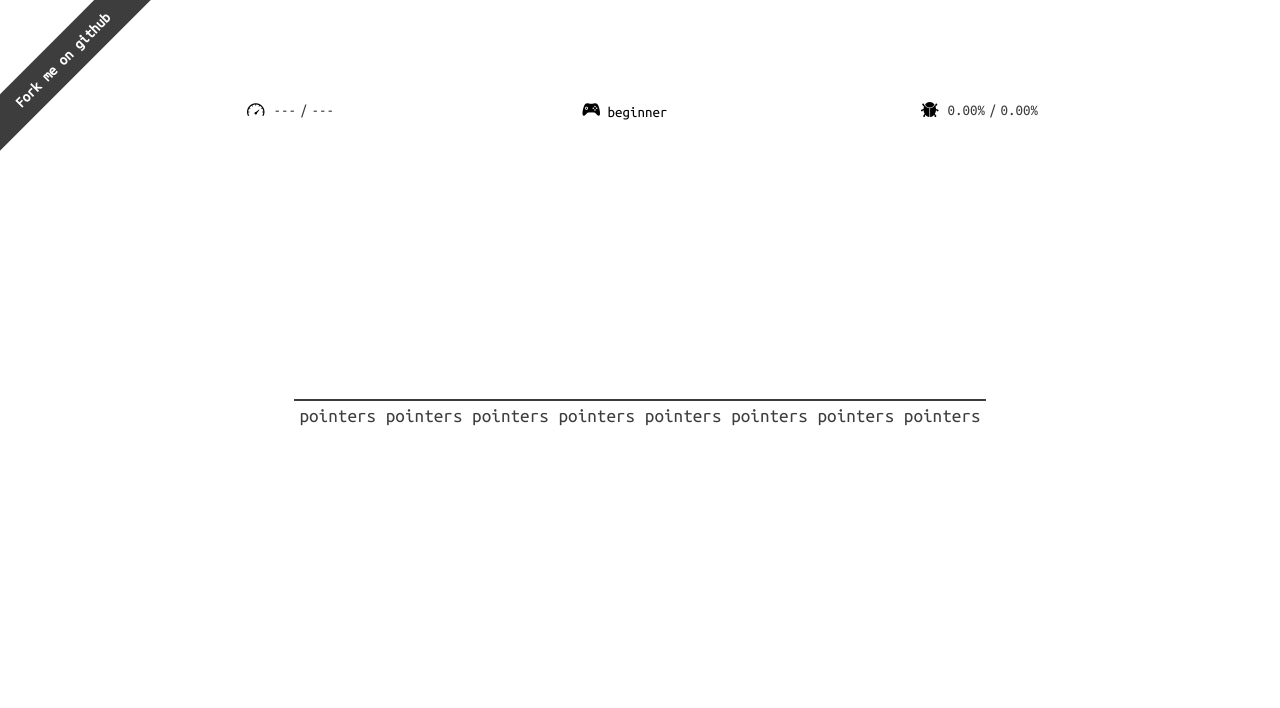
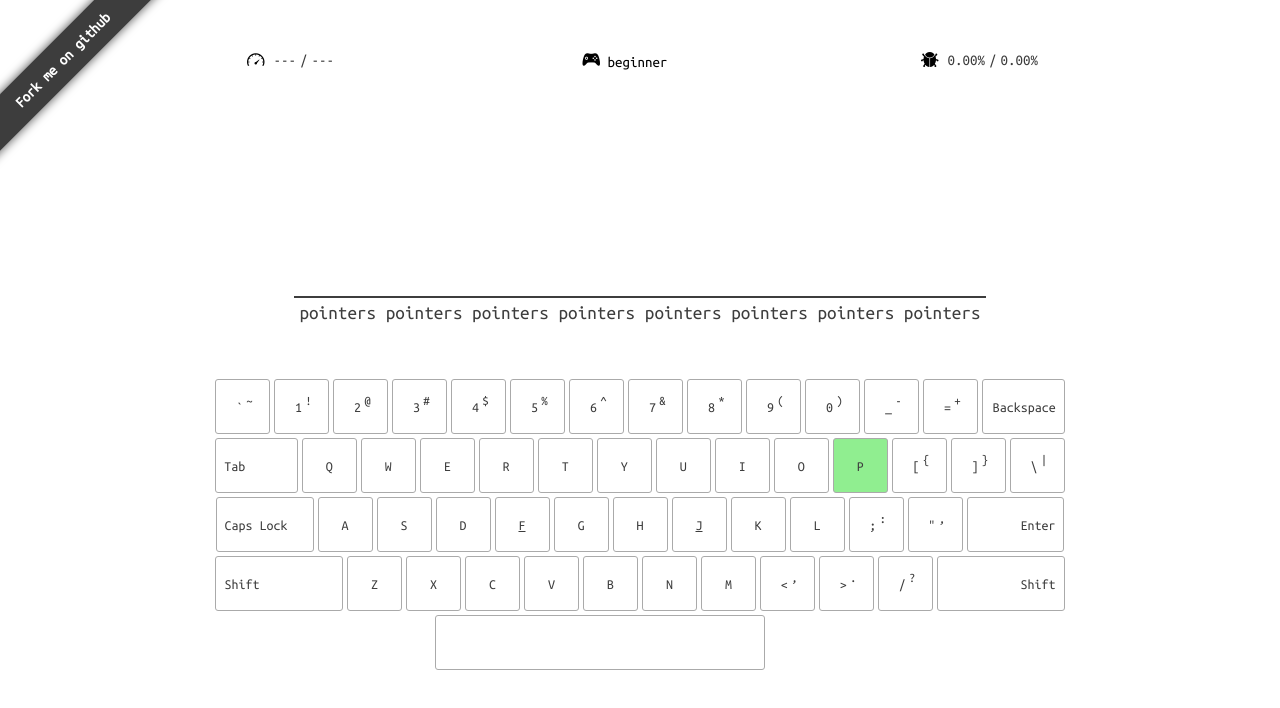
Before and after one commit to dprovodnikov/rapid_typing, a website built with webpack: page public/index.html in a window 1280 px wide. Built offline with nearby package versions, Linux system fonts and the light colour scheme.

Commit message:
Added: keyboard 2d illustration. Every time you we are typing the keyboard highlights the next proper key we need to press.

```diff
--- a/public/css/style.css
+++ b/public/css/style.css
@@ -16,6 +16,7 @@ html, body {
   width: 250px;
   background: #3d3d3d;
   color: #fff;
+  box-shadow: 0 0 10px 1px rgba(0, 0, 0, .6);
   font: bold 15px 'Ubuntu Mono';
   display: flex;
   align-items: center;
@@ -27,7 +28,7 @@ html, body {
 
 #github:hover {
   background: #2d2d2d;
-
+  box-shadow: 0 0 10px 2px rgba(0, 0, 0, .6);
 }
 
 body {
@@ -42,7 +43,14 @@ body {
   justify-content: center;
   flex-direction: column;
   min-width: 1000px;
-  height: 100px;
+}
+
+.wordline-container {
+  margin: 80px 0 50px 0;
+  display: flex;
+  flex-direction: column;
+  align-items: center;
+  justify-content: center;
 }
 
 .wordline,
@@ -84,7 +92,7 @@ span.untyped.wrong {
   align-items: center;
   width: 800px;
   position: absolute;
-  top: 100px;
+  top: 50px;
   left: 0;
   right: 0;
   margin: 0 auto;
@@ -195,3 +203,76 @@ span.untyped.wrong {
 .mode-dropdown li:hover {
   color: lightgreen;
 }
+
+/************
+* keyboard
+*************/
+
+.keyline {
+  position: relative;
+  display: flex;
+  justify-content: center;
+}
+
+.key {
+  flex-shrink: 0;
+  border-radius: 3px;
+  border: 1px solid #aaa;
+  width: 55px;
+  height: 55px;
+  margin: 2px;
+  display: flex;
+  justify-content: center;
+  align-items: center;
+  font: normal 14px 'Ubuntu Mono';
+  color: #3d3d3d;
+  text-transform: capitalize;
+}
+
+.key.key-target {
+  background: lightgreen;
+}
+
+.subkey {
+  font: normal 13px 'Ubuntu Mono' !important;
+  transform: translate(50%, -50%);
+}
+
+#backspace,
+#tab {
+  width: calc(55px * 1.5);
+}
+
+#caps_lock,
+#enter {
+  width: calc(55px * 1.78);
+}
+
+#shift-l,
+#shift-r {
+  width: calc(55px * 2.32);
+}
+
+#space {
+  width: calc(55px * 6);
+  position: absolute;
+  left: calc(55px * 4);
+}
+
+#j, #f { text-decoration: underline; }
+
+#tab,
+#caps_lock,
+#shift-l {
+  padding: 8px;
+  text-align: left;
+  justify-content: flex-start;
+}
+
+#backspace,
+#enter,
+#shift-r {
+  padding: 8px;
+  text-align: right;
+  justify-content: flex-end;
+}
--- a/public/index.html
+++ b/public/index.html
@@ -43,9 +43,121 @@
         <span class="error-average"></span>
       </div>
     </div>
-    <input class="inputline" type="text" spellcheck="false" autofocus/>
-    <div class="wordline">
-      <span class="placeholder">Words are coming...</span>
+
+    <div class="wordline-container">
+      <input class="inputline" type="text" spellcheck="false" autofocus/>
+      <div class="wordline">
+        <span class="placeholder">Words are coming...</span>
+      </div>
+    </div>
+
+    <div class="keyboard-container">
+      <div class="keyline">
+        <div class="key" id="`">`
+          <div class="subkey">~</div>
+        </div>
+        <div class="key" id="1">1
+          <div class="subkey">!</div>
+        </div>
+        <div class="key" id="2">2
+          <div class="subkey">@</div>
+        </div>
+        <div class="key" id="3">3
+          <div class="subkey">#</div>
+        </div>
+        <div class="key" id="4">4
+          <div class="subkey">$</div>
+        </div>
+        <div class="key" id="5">5
+          <div class="subkey">%</div>
+        </div>
+        <div class="key" id="6">6
+          <div class="subkey">^</div>
+        </div>
+        <div class="key" id="7">7
+          <div class="subkey">&</div>
+        </div>
+        <div class="key" id="8">8
+          <div class="subkey">*</div>
+        </div>
+        <div class="key" id="9">9
+          <div class="subkey">(</div>
+        </div>
+        <div class="key" id="0">0
+          <div class="subkey">)</div>
+        </div>
+        <div class="key" id="underscore">_
+          <div class="subkey">-</div>
+        </div>
+        <div class="key" id="equal">=
+          <div class="subkey">+</div>
+        </div>
+        <div class="key" id="backspace">backspace</div>
+      </div>
+      <div class="keyline">
+        <div class="key" id="tab">tab</div>
+        <div class="key" id="q">q</div>
+        <div class="key" id="w">w</div>
+        <div class="key" id="e">e</div>
+        <div class="key" id="r">r</div>
+        <div class="key" id="t">t</div>
+        <div class="key" id="y">y</div>
+        <div class="key" id="u">u</div>
+        <div class="key" id="i">i</div>
+        <div class="key" id="o">o</div>
+        <div class="key" id="p">p</div>
+        <div class="key" id="[">[
+          <div class="subkey">{</div>
+        </div>
+        <div class="key" id="]">]
+          <div class="subkey">}</div>
+        </div>
+        <div class="key" id="\">\
+          <div class="subkey">|</div>
+        </div>
+      </div>
+      <div class="keyline">
+        <div class="key" id="caps_lock">Caps Lock</div>
+        <div class="key" id="a">a</div>
+        <div class="key" id="s">s</div>
+        <div class="key" id="d">d</div>
+        <div class="key" id="f">f</div>
+        <div class="key" id="g">g</div>
+        <div class="key" id="h">h</div>
+        <div class="key" id="j">j</div>
+        <div class="key" id="k">k</div>
+        <div class="key" id="l">l</div>
+        <div class="key" id=";">;
+          <div class="subkey">:</div>
+        </div>
+        <div class="key" id=""">"
+          <div class="subkey">,</div>
+        </div>
+        <div class="key" id="enter">Enter</div>
+      </div>
+      <div class="keyline">
+        <div class="key" id="shift-l">Shift</div>
+        <div class="key" id="z">z</div>
+        <div class="key" id="x">x</div>
+        <div class="key" id="c">c</div>
+        <div class="key" id="v">v</div>
+        <div class="key" id="b">b</div>
+        <div class="key" id="n">n</div>
+        <div class="key" id="m">m</div>
+        <div class="key" id="<"><
+          <div class="subkey">,</div>
+        </div>
+        <div class="key" id=">">>
+          <div class="subkey">.</div>
+        </div>
+        <div class="key" id="/">/
+          <div class="subkey">?</div>
+        </div>
+        <div class="key" id="shift-r">shift</div>
+      </div>
+      <div class="keyline">
+        <div class="key" id="space"></div>
+      </div>
     </div>
   </div>
 
--- a/public/js/application/app.js
+++ b/public/js/application/app.js
@@ -17,6 +17,7 @@ export default class Application {
   setMode(mode) {
     this.modeTitle.html(mode);
     this.wordline = new Wordline(mode);
+    this.wordline.setFocus();
   }
 
   bindEvents() {
--- a/public/js/wordline/wordline.js
+++ b/public/js/wordline/wordline.js
@@ -9,6 +9,7 @@ export default class Wordline {
 
     this.inputline = $('.inputline');
     this.wordline = $('.wordline');
+    this.keys = $('.key');
 
     this.inputline.val('')
 
@@ -20,6 +21,7 @@ export default class Wordline {
 
     this.untypedClass = 'untyped';
     this.wrongClass = 'wrong';
+    this.keyTargetClass = 'key-target';
     this.ctrlPressed = false;
 
     this.bindEvents();
@@ -29,6 +31,7 @@ export default class Wordline {
     * so the function will not do certain things like statistic update requests
     */
     this.fill(true);
+
   }
 
   bindEvents() {
@@ -43,7 +46,7 @@ export default class Wordline {
       let isOk = this.check(String.fromCharCode(e.keyCode));
 
       if(!isOk) {
-        this.letters.length ? this.highlight() : this.fill();
+        this.letters.length ? this.highlightMistake() : this.fill();
       }
 
       return isOk;
@@ -74,7 +77,16 @@ export default class Wordline {
     });
   }
 
-  highlight() {
+  hightlightKeyTarget() {
+    let untyped = $(`.${this.untypedClass}`);
+
+    let keyTarget = untyped.eq(0).text().trim() || 'space';
+
+    this.keys.removeClass(this.keyTargetClass);
+    this.keys.filter(`#${keyTarget}`).addClass(this.keyTargetClass);
+  }
+
+  highlightMistake() {
     let untyped = $(`.${this.untypedClass}`);
 
     untyped.addClass(this.wrongClass)
@@ -117,6 +129,8 @@ export default class Wordline {
       this.clean();
     }
 
+    if(output) this.hightlightKeyTarget();
+
     return output;
   }
 
@@ -135,6 +149,7 @@ export default class Wordline {
       this.speedStats.update(timeEnd - this.timeStart, this.letters);
 
       this.errorCounter.reset();
+
     }
 
     let markup = '';
@@ -144,5 +159,11 @@ export default class Wordline {
     this.wordline.html(markup);
 
     this.inputline.width(this.wordline.width());
+
+    this.hightlightKeyTarget();
+  }
+
+  setFocus() {
+    this.inputline.focus();
   }
 }
```
